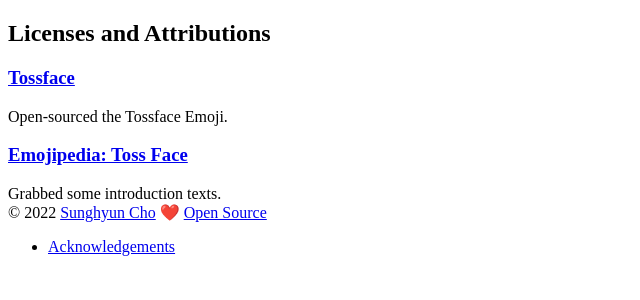
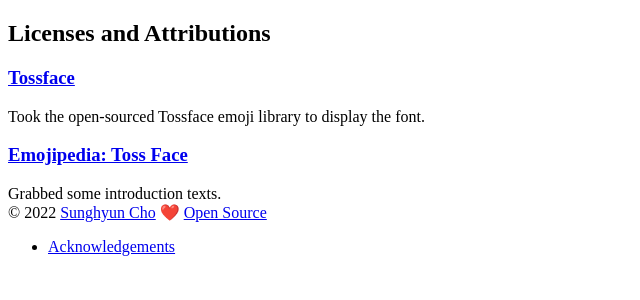
Before and after one commit to anaclumos/tossface-playground, a Next.js app: page /licenses in a window 1280 px wide. Shown: the top 300 px of the page, without its empty margins (0-640 px from the left). Built offline with nearby package versions, Linux system fonts and the light colour scheme; a web font is replaced by a local one.

Commit message:
update texts

```diff
--- a/components/EmojiListItem.tsx
+++ b/components/EmojiListItem.tsx
@@ -12,7 +12,7 @@
       className='w-full min-h-24'
       onClick={() => {
         navigator.clipboard.writeText(unicode)
-        fn(`Copied ${name} ${unicode}!`)
+        fn(`Copied ${unicode} ${name}!`)
       }}
     >
       <span className='flex items-center h-full p-2 transition-colors rounded-lg bg-slate-100 dark:bg-slate-800 active:bg-slate-200 dark:active:bg-slate-900'>
@@ -27,7 +27,7 @@
             {'U+' + unicode.charCodeAt(0).toString(16).toUpperCase()}
           </code>
           <h3 className='text-lg font-medium text-slate-900 dark:text-white'>
-            <a className='hover:underline' href={link}>
+            <a className='hover:underline' href={link} target='_blank' rel='noopener noreferrer'>
               {name}
             </a>
           </h3>
--- a/pages/licenses.tsx
+++ b/pages/licenses.tsx
@@ -5,7 +5,11 @@
   return (
     <>
       <h2 className='text-2xl font-semibold text-slate-900 dark:text-white'>Licenses and Attributions</h2>
-      <LicenseItem title='Tossface' url='https://toss.im/tossface/copyright' text='Open-sourced the Tossface Emoji.' />
+      <LicenseItem
+        title='Tossface'
+        url='https://toss.im/tossface/copyright'
+        text='Took the open-sourced Tossface emoji library to display the font.'
+      />
       <LicenseItem
         title='Emojipedia: Toss Face'
         url='https://emojipedia.org/toss-face/'
```
